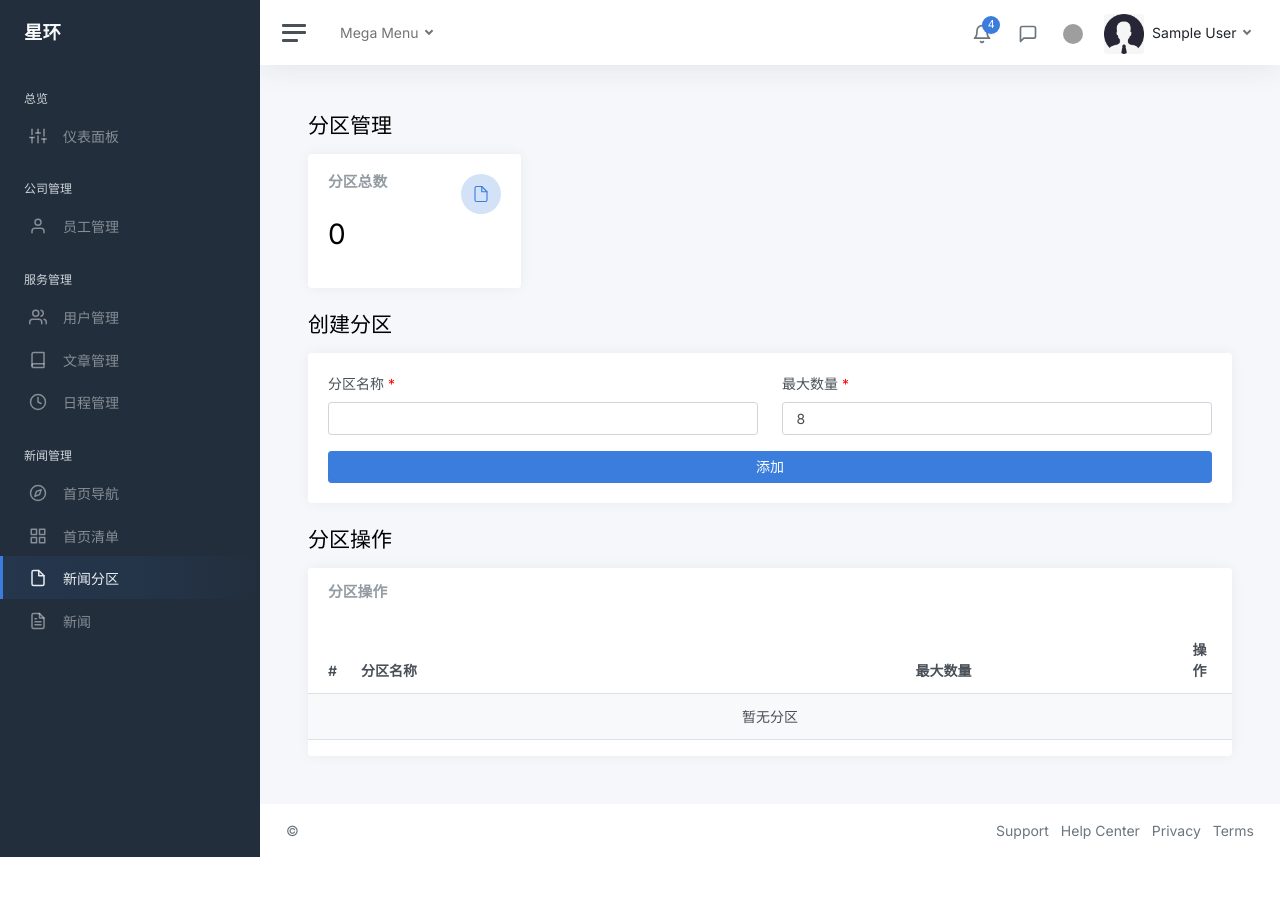
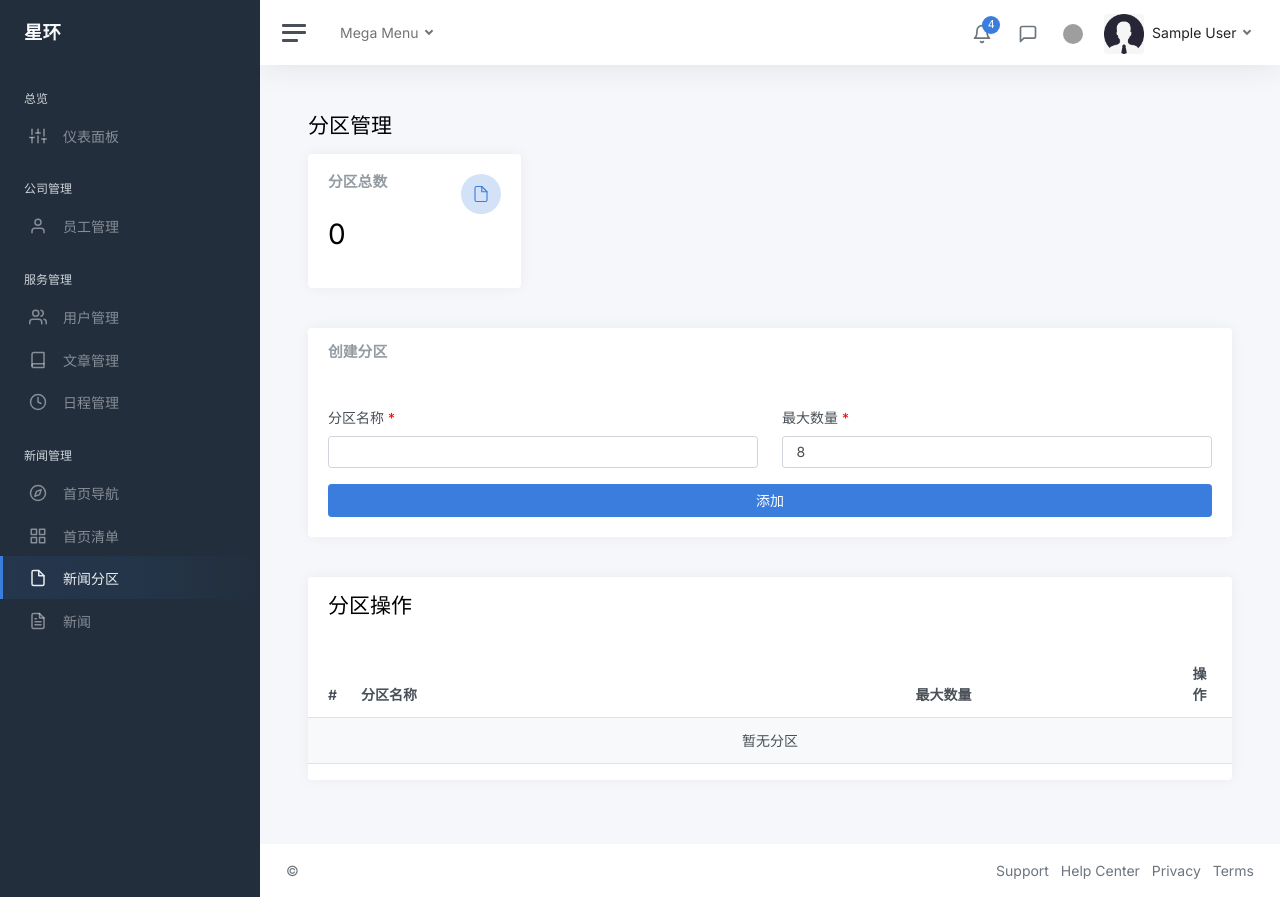
Before and after one commit to Harry813/starring, a Django app: page /zh-hans/admin/sector/ in a window 1280 px wide. Before the commit the page ends 857 px from the top, so only its background shows below. Run offline with Django 3.2, Linux system fonts and the light colour scheme; the visitor is signed in with stand-in values (Sample User, id 1); data that the repository does not hold is empty; some libraries are stand-ins or nearby versions; grey boxes are pictures that could not be loaded.

Commit message:
Bug Fix:   - name change of file admin_sector.html to admin_sector_index.html
Signed-off-by: Harry813 <wangaoharry@hotmail.com>

```diff
--- a/admin/views.py
+++ b/admin/views.py
@@ -500,7 +500,7 @@ def admin_news_sector_index_view(request):
 
     param["sector_list"] = NewsSector.objects.all()
     param["count"] = len(NewsSector.objects.all())
-    return render(request, 'admin/admin_sector.html', param)
+    return render(request, 'admin/admin_sector_index.html', param)
 
 
 @login_required(login_url="ADMLogin")
--- a/templates/admin/admin_sector.html
+++ b/templates/admin/admin_sector_index.html
@@ -11,7 +11,7 @@
     <div class="container-fluid p-0">
         <h1 class="h3 mb-3">{% translate '分区管理' %}</h1>
         <div class="row">
-            <div class="col-3">
+            <div class="col-3 mb-3">
                 <div class="card">
                     <div class="card-body">
                         <div class="row">
@@ -29,12 +29,14 @@
                     </div>
                 </div>
             </div>
-        </div>
 
-        <h1 class="h3 mb-3">{% translate '创建分区' %}</h1>
-        <div class="row">
-            <div class="col-12">
+            <div class="mb-3">
                 <div class="card">
+                    <div class="card-header">
+                        <div class="card-title">
+                            <h1 class="h5 card-title">{% translate '创建分区' %}</h1>
+                        </div>
+                    </div>
                     <div class="card-body">
                         <form method="POST">
                             {% csrf_token %}
@@ -81,17 +83,12 @@
                     </div>
                 </div>
             </div>
-        </div>
 
-        <h1 class="h3 mb-3">{% translate '分区操作' %}</h1>
-        <div class="row">
-            <div class="col-12">
+            <div class="mb-3">
                 <div class="card">
                     <div class="card-header">
-                        <div class="row">
-                            <div class="col mt-0">
-                                <h5 class="card-title">{% translate '分区操作' %}</h5>
-                            </div>
+                        <div class="card-title">
+                            <h1 class="h3 mb-3">{% translate '分区操作' %}</h1>
                         </div>
                     </div>
 
```
